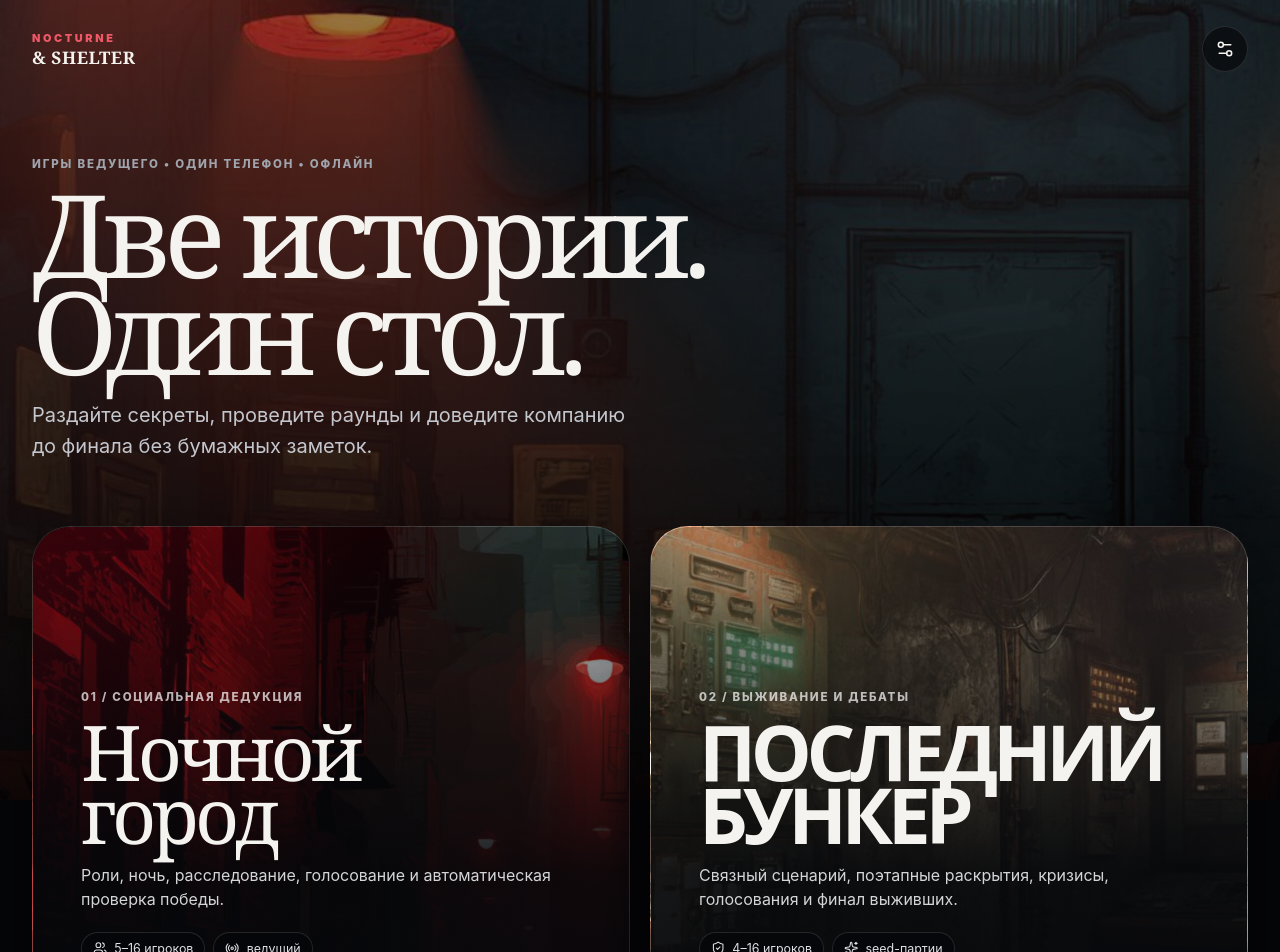
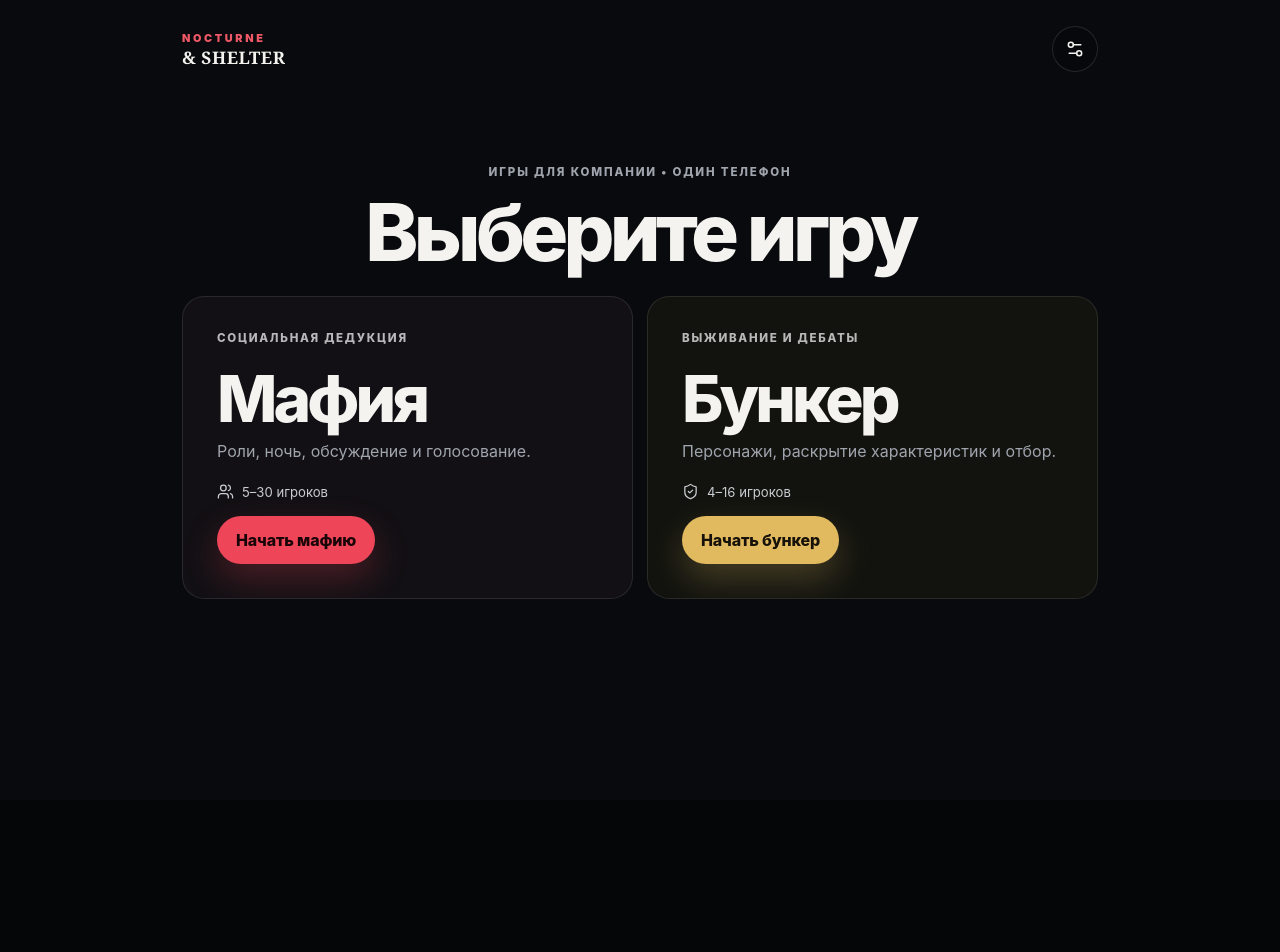
Before and after one commit to viDaLost/MB, a React (Vite) app: page / in a window 1280 px wide. Shown: the top 952 px of the page. After the commit the page ends 800 px from the top, so only its background shows below. Built offline with nearby package versions, Linux system fonts and the light colour scheme.

Commit message:
Add files via upload

```diff
--- a/src/App.tsx
+++ b/src/App.tsx
@@ -1,4 +1,4 @@
-import { Download, Radio, Settings2, ShieldCheck, Sparkles, Users, WifiOff } from 'lucide-react';
+import { Download, Settings2, ShieldCheck, Users, WifiOff } from 'lucide-react';
 import { lazy, Suspense, useCallback, useEffect, useState } from 'react';
 import { Button, IconButton, Modal } from './components/ui';
 import { BUNKER_STORAGE_KEY, MAFIA_STORAGE_KEY } from './lib/sessionKeys';
@@ -165,76 +165,42 @@ export function App() {
         </div>
       </header>
 
-      <main className="home-main">
-        <section className="home-intro">
-          <span className="eyebrow">Игры ведущего • один телефон • офлайн</span>
-          <h1>
-            Две истории.
-            <br />
-            Один стол.
-          </h1>
-          <p>
-            Раздайте секреты, проведите раунды и доведите компанию до финала без бумажных заметок.
-          </p>
+      <main className="home-main home-main--minimal">
+        <section className="home-intro home-intro--minimal">
+          <span className="eyebrow">Игры для компании • один телефон</span>
+          <h1>Выберите игру</h1>
         </section>
 
-        <section className="game-portals" aria-label="Выбор игры">
+        <section className="game-portals game-portals--minimal" aria-label="Выбор игры">
           <article className="game-portal game-portal--mafia">
             <div className="portal-copy">
-              <span className="portal-number">01 / социальная дедукция</span>
-              <h2>
-                Ночной
-                <br />
-                город
-              </h2>
-              <p>Роли, ночь, расследование, голосование и автоматическая проверка победы.</p>
-              <div className="portal-tags">
-                <span>
-                  <Users aria-hidden="true" />
-                  5–16 игроков
-                </span>
-                <span>
-                  <Radio aria-hidden="true" />
-                  ведущий
-                </span>
-              </div>
+              <span className="portal-number">Социальная дедукция</span>
+              <h2>Мафия</h2>
+              <p>Роли, ночь, обсуждение и голосование.</p>
+              <span className="portal-meta">
+                <Users aria-hidden="true" /> 5–30 игроков
+              </span>
               <Button variant="primary" onClick={() => navigate('mafia')}>
-                {sessionFlags.mafia ? 'Продолжить «Мафию»' : 'Войти в город'}
+                {sessionFlags.mafia ? 'Продолжить мафию' : 'Начать мафию'}
               </Button>
             </div>
           </article>
 
           <article className="game-portal game-portal--bunker">
             <div className="portal-copy">
-              <span className="portal-number">02 / выживание и дебаты</span>
-              <h2>
-                Последний
-                <br />
-                бункер
-              </h2>
-              <p>Связный сценарий, поэтапные раскрытия, кризисы, голосования и финал выживших.</p>
-              <div className="portal-tags">
-                <span>
-                  <ShieldCheck aria-hidden="true" />
-                  4–16 игроков
-                </span>
-                <span>
-                  <Sparkles aria-hidden="true" />
-                  seed-партии
-                </span>
-              </div>
+              <span className="portal-number">Выживание и дебаты</span>
+              <h2>Бункер</h2>
+              <p>Персонажи, раскрытие характеристик и отбор.</p>
+              <span className="portal-meta">
+                <ShieldCheck aria-hidden="true" /> 4–16 игроков
+              </span>
               <Button variant="primary" onClick={() => navigate('bunker')}>
-                {sessionFlags.bunker ? 'Продолжить «Бункер»' : 'Открыть гермодверь'}
+                {sessionFlags.bunker ? 'Продолжить бункер' : 'Начать бункер'}
               </Button>
             </div>
           </article>
         </section>
       </main>
-
-      <footer className="home-footer">
-        <span>Работает без сети</span>
-        <span>Секреты остаются на устройстве</span>
-      </footer>
 
       <Modal
         open={settingsOpen}
--- a/src/styles.css
+++ b/src/styles.css
@@ -2696,3 +2696,504 @@ svg {
   scroll-behavior: auto !important;
   transition: none !important;
 }
+
+/* Minimal interface refresh */
+body::before,
+body::after {
+  display: none;
+}
+
+body {
+  background: #080a0d;
+}
+
+.home-page {
+  width: min(980px, 100%);
+}
+
+.home-main--minimal {
+  gap: 24px;
+  padding: clamp(54px, 10vh, 96px) 0 24px;
+}
+
+.home-intro--minimal {
+  max-width: none;
+  text-align: center;
+}
+
+.home-intro--minimal h1 {
+  margin: 12px 0 0;
+  font-family: inherit;
+  font-size: clamp(2.5rem, 8vw, 5rem);
+  font-weight: 850;
+  line-height: 1;
+  letter-spacing: -0.06em;
+}
+
+.game-portals--minimal {
+  gap: 14px;
+}
+
+.game-portals--minimal .game-portal {
+  min-height: 280px;
+  align-items: stretch;
+  padding: clamp(22px, 4vw, 34px);
+  background-image: none;
+  border-color: rgba(255, 255, 255, 0.1);
+  border-radius: 22px;
+  box-shadow: none;
+}
+
+.game-portals--minimal .game-portal::before,
+.game-portals--minimal .game-portal::after {
+  display: none;
+}
+
+.game-portals--minimal .game-portal--mafia {
+  background: #121014;
+}
+
+.game-portals--minimal .game-portal--bunker {
+  background: #12130f;
+}
+
+.game-portals--minimal .portal-copy {
+  display: flex;
+  width: 100%;
+  flex-direction: column;
+  align-items: flex-start;
+}
+
+.game-portals--minimal .portal-copy h2,
+.game-portals--minimal .game-portal--bunker .portal-copy h2 {
+  margin: 22px 0 8px;
+  font-family: inherit;
+  font-size: clamp(2.3rem, 6vw, 4rem);
+  font-weight: 850;
+  line-height: 1;
+  letter-spacing: -0.06em;
+  text-transform: none;
+}
+
+.game-portals--minimal .portal-copy > p {
+  margin: 0 0 20px;
+  color: var(--muted);
+}
+
+.portal-meta {
+  display: inline-flex;
+  align-items: center;
+  gap: 8px;
+  margin-top: auto;
+  margin-bottom: 16px;
+  color: #c9ccd1;
+  font-size: 0.82rem;
+}
+
+.portal-meta svg {
+  width: 17px;
+  height: 17px;
+}
+
+.game-portals--minimal .button {
+  min-width: 132px;
+}
+
+.game-page {
+  background: #080a0d;
+}
+
+.mafia-panel,
+.bunker-panel,
+.phase-card,
+.handoff-card,
+.secret-card,
+.ending-card {
+  box-shadow: none;
+}
+
+.mafia-panel {
+  background: #111014;
+}
+
+.bunker-panel {
+  background: #11130f;
+}
+
+.setup-layout--single {
+  display: block;
+  width: min(760px, 100%);
+}
+
+.minimal-setup {
+  display: grid;
+  gap: 18px;
+  padding: clamp(20px, 4vw, 32px);
+  border-radius: 22px;
+}
+
+.minimal-setup__header {
+  padding-bottom: 4px;
+}
+
+.minimal-setup__header h1 {
+  margin: 8px 0 6px;
+  font-size: clamp(2.2rem, 7vw, 3.8rem);
+  line-height: 1;
+  letter-spacing: -0.055em;
+}
+
+.bunker-page .minimal-setup__header h1 {
+  text-transform: none;
+}
+
+.minimal-setup__header p {
+  margin: 0;
+  color: var(--muted);
+}
+
+.custom-role-editor {
+  display: grid;
+  gap: 10px;
+  padding: 12px;
+  background: rgba(255, 255, 255, 0.025);
+  border: 1px solid rgba(255, 255, 255, 0.08);
+  border-radius: 16px;
+}
+
+.custom-role-editor__status {
+  display: flex;
+  align-items: center;
+  justify-content: space-between;
+  gap: 12px;
+}
+
+.custom-role-editor__status span {
+  font-weight: 800;
+}
+
+.custom-role-editor__status small {
+  color: var(--muted);
+  text-align: right;
+}
+
+.custom-role-grid {
+  display: grid;
+  grid-template-columns: repeat(2, minmax(0, 1fr));
+  gap: 8px;
+}
+
+.custom-role-grid .stepper {
+  min-width: 0;
+}
+
+.phase-card,
+.round-header,
+.crisis-card,
+.ending-card {
+  border-radius: 20px;
+}
+
+.phase-card {
+  padding: clamp(20px, 4vw, 32px);
+}
+
+.phase-card h1,
+.bunker-page .phase-card h1 {
+  font-size: clamp(2.2rem, 6vw, 3.8rem);
+  line-height: 0.98;
+  text-transform: none;
+}
+
+.progress-rail {
+  opacity: 0.72;
+}
+
+/* Editable timer */
+.timer {
+  flex-wrap: wrap;
+  gap: 10px 14px;
+  padding: 12px;
+  border-radius: 16px;
+}
+
+.timer > strong {
+  min-width: 92px;
+}
+
+.timer__actions {
+  display: flex;
+  gap: 8px;
+}
+
+.timer__settings {
+  display: flex;
+  width: 100%;
+  align-items: flex-end;
+  gap: 6px;
+  padding-top: 10px;
+  border-top: 1px solid rgba(255, 255, 255, 0.08);
+}
+
+.timer__settings label {
+  display: grid;
+  gap: 4px;
+}
+
+.timer__settings label span {
+  color: var(--muted);
+  font-size: 0.62rem;
+  font-weight: 750;
+  letter-spacing: 0.08em;
+  text-transform: uppercase;
+}
+
+.timer__settings input {
+  width: 66px;
+  height: 40px;
+  padding: 0 9px;
+  color: var(--text);
+  font: inherit;
+  font-weight: 800;
+  background: rgba(255, 255, 255, 0.05);
+  border: 1px solid rgba(255, 255, 255, 0.11);
+  border-radius: 10px;
+}
+
+.timer__settings > span {
+  padding-bottom: 10px;
+  color: var(--muted);
+}
+
+.timer__settings .button {
+  min-height: 40px;
+  margin-left: auto;
+  padding: 8px 12px;
+}
+
+/* Bunker character card: one compact screen */
+.bunker-page--deal {
+  padding-bottom: calc(12px + var(--safe-bottom));
+}
+
+.bunker-page--dossier-open {
+  padding-bottom: var(--safe-bottom);
+}
+
+.bunker-page--dossier-open .session-tools {
+  display: none;
+}
+
+.bunker-reveal-layout {
+  width: min(720px, 100%);
+}
+
+.bunker-reveal-layout .progress-rail {
+  margin-bottom: 8px;
+}
+
+.bunker-reveal-layout .dossier-card {
+  display: flex;
+  max-height: calc(100dvh - 112px - var(--safe-top) - var(--safe-bottom));
+  flex-direction: column;
+  gap: 10px;
+  padding: 14px;
+  overflow: hidden;
+  border-radius: 24px;
+}
+
+.bunker-reveal-layout .dossier-header {
+  flex: 0 0 auto;
+  padding-bottom: 9px;
+}
+
+.bunker-reveal-layout .dossier-header h1 {
+  margin: 3px 0;
+  font-size: clamp(1.65rem, 7vw, 2.6rem);
+  line-height: 1;
+}
+
+.bunker-reveal-layout .dossier-header p {
+  margin: 0;
+}
+
+.bunker-reveal-layout .private-fields,
+.private-review .private-fields {
+  display: grid;
+  min-height: 0;
+  grid-template-columns: repeat(2, minmax(0, 1fr));
+  gap: 7px;
+}
+
+.bunker-reveal-layout .private-field,
+.private-review .private-field {
+  min-width: 0;
+  min-height: 62px;
+  grid-template-columns: 18px minmax(0, 1fr) auto;
+  gap: 7px;
+  padding: 8px;
+  border-radius: 12px;
+}
+
+.private-field--ability {
+  grid-column: 1 / -1;
+  min-height: 74px;
+  background: color-mix(in srgb, var(--accent) 8%, rgba(255, 255, 255, 0.03));
+  border-color: color-mix(in srgb, var(--accent) 25%, transparent);
+}
+
+.bunker-reveal-layout .private-field > svg,
+.private-review .private-field > svg {
+  width: 17px;
+  height: 17px;
+}
+
+.bunker-reveal-layout .private-field div,
+.private-review .private-field div {
+  min-width: 0;
+  gap: 2px;
+}
+
+.bunker-reveal-layout .private-field div span,
+.private-review .private-field div span {
+  font-size: 0.56rem;
+}
+
+.bunker-reveal-layout .private-field div strong,
+.private-review .private-field div strong {
+  display: -webkit-box;
+  overflow: hidden;
+  font-size: clamp(0.72rem, 2.7vw, 0.9rem);
+  line-height: 1.18;
+  -webkit-box-orient: vertical;
+  -webkit-line-clamp: 2;
+}
+
+.private-field div small {
+  display: -webkit-box;
+  overflow: hidden;
+  color: var(--muted);
+  font-size: 0.66rem;
+  line-height: 1.2;
+  -webkit-box-orient: vertical;
+  -webkit-line-clamp: 2;
+}
+
+.bunker-reveal-layout .private-field .icon-button {
+  width: 32px;
+  height: 32px;
+  flex-basis: 32px;
+}
+
+.bunker-reveal-layout .field-note {
+  margin: 0;
+  font-size: 0.68rem;
+}
+
+.bunker-reveal-layout > .dossier-card > .button {
+  min-height: 42px;
+  flex: 0 0 auto;
+}
+
+.public-facts small {
+  display: block;
+  margin-top: 4px;
+  color: var(--muted);
+  line-height: 1.3;
+}
+
+@media (max-width: 760px) {
+  .game-portals--minimal {
+    grid-template-columns: 1fr;
+  }
+
+  .game-portals--minimal .game-portal {
+    min-height: 230px;
+  }
+
+  .custom-role-grid {
+    grid-template-columns: 1fr;
+  }
+
+  .bunker-reveal-layout .private-fields,
+  .private-review .private-fields {
+    grid-template-columns: repeat(2, minmax(0, 1fr));
+  }
+}
+
+@media (max-width: 520px) {
+  .home-main--minimal {
+    padding-top: 42px;
+  }
+
+  .home-intro--minimal h1 {
+    font-size: clamp(2.4rem, 13vw, 3.5rem);
+  }
+
+  .minimal-setup {
+    padding: 17px;
+  }
+
+  .segmented {
+    grid-template-columns: repeat(2, minmax(0, 1fr));
+  }
+
+  .bunker-reveal-layout .progress-rail small {
+    display: none;
+  }
+
+  .bunker-reveal-layout .dossier-card {
+    max-height: calc(100dvh - 104px - var(--safe-top) - var(--safe-bottom));
+    padding: 11px;
+    gap: 7px;
+  }
+
+  .bunker-reveal-layout .private-fields,
+  .private-review .private-fields {
+    grid-template-columns: repeat(2, minmax(0, 1fr));
+    gap: 6px;
+  }
+
+  .bunker-reveal-layout .private-field,
+  .private-review .private-field {
+    min-height: 56px;
+    padding: 7px;
+  }
+
+  .private-field--ability {
+    min-height: 68px;
+  }
+
+  .bunker-reveal-layout .dossier-stamp {
+    padding: 6px 8px;
+    font-size: 0.65rem;
+  }
+
+  .timer__settings {
+    flex-wrap: wrap;
+  }
+
+  .timer__settings .button {
+    flex: 1;
+  }
+}
+
+@media (max-height: 700px) {
+  .bunker-reveal-layout .field-note {
+    display: none;
+  }
+
+  .bunker-reveal-layout .dossier-card {
+    gap: 6px;
+  }
+
+  .bunker-reveal-layout .private-field,
+  .private-review .private-field {
+    min-height: 52px;
+    padding: 6px;
+  }
+
+  .private-field--ability {
+    min-height: 62px;
+  }
+}
```
Also changed, not shown: 1 other file (tests, documents, lock files or other folders).
